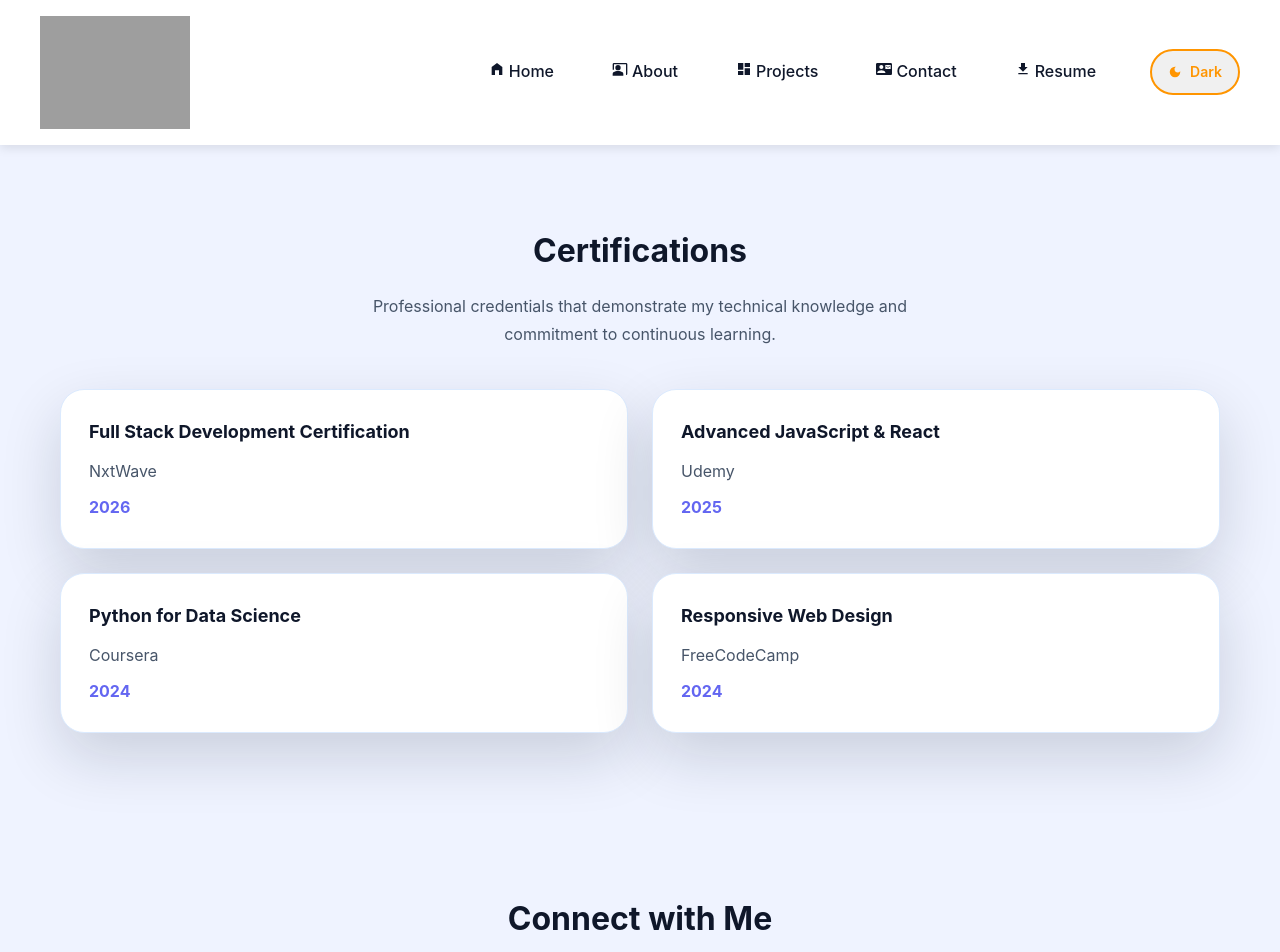
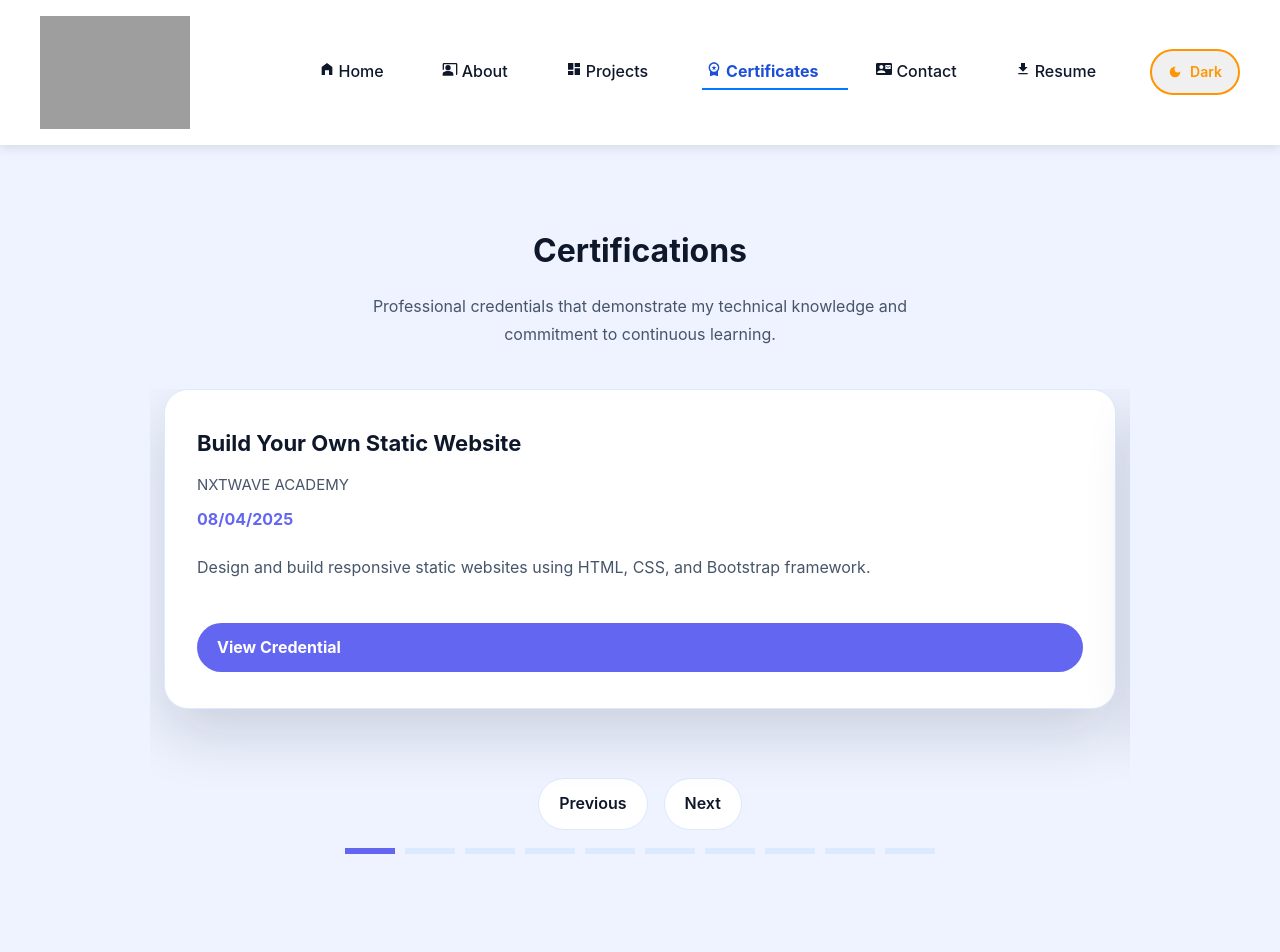
Before and after one commit to Shanmugasrivyshnav/Shanmuga-sri-vyshnav-Portfolio, a React (Create React App) app: page /certifecates in a window 1280 px wide. Shown: the top 952 px of the page. Built offline with nearby package versions, Linux system fonts and the light colour scheme; grey boxes are pictures that could not be loaded.

Commit message:
add certifecate section and message send in contact section

```diff
--- a/src/Components/Certifecates/StyledCertifecates.js
+++ b/src/Components/Certifecates/StyledCertifecates.js
@@ -28,37 +28,118 @@ export const SectionIntro = styled.p`
   line-height: 1.8;
 `;
 
-export const CertificateGrid = styled.div`
-  display: grid;
-  grid-template-columns: repeat(2, minmax(0, 1fr));
-  gap: 24px;
-  max-width: 1160px;
+export const CertificateCarousel = styled.div`
+  max-width: 980px;
   margin: 0 auto;
-  @media (max-width: 720px) {
-    grid-template-columns: 1fr;
-  }
+  position: relative;
+  overflow: hidden;
+`;
+
+export const CertificateTrack = styled.div`
+  display: flex;
+  transition: transform 0.45s ease;
+  transform: translateX(${(props) => props.activeIndex * -100}%);
+`;
+
+export const CertificateSlide = styled.div`
+  min-width: 100%;
+  padding: 0 14px;
+  box-sizing: border-box;
 `;
 
 export const CertificateCard = styled.div`
   background: ${(props) => props.theme.colorCard};
   border: 1px solid ${(props) => props.theme.colorBorder};
   border-radius: 24px;
-  padding: 28px;
+  padding: 36px 32px;
   box-shadow: ${(props) => props.theme.shadow};
+  min-height: 320px;
+  display: flex;
+  flex-direction: column;
+  justify-content: space-between;
 `;
 
 export const CertificateTitle = styled.h3`
   margin: 0 0 12px;
-  font-size: 18px;
+  font-size: 22px;
 `;
 
 export const CertificateIssuer = styled.p`
   margin: 0 0 10px;
   color: ${(props) => props.theme.colorTextMuted};
+  font-size: 15px;
 `;
 
 export const CertificateDate = styled.p`
-  margin: 0;
+  margin: 0 0 20px;
   color: ${(props) => props.theme.colorAccent};
   font-weight: 700;
 `;
+
+export const CertificateDescription = styled.p`
+  margin: 0 0 24px;
+  color: ${(props) => props.theme.colorTextMuted};
+  line-height: 1.8;
+`;
+
+export const CertificateLink = styled.a`
+  display: inline-block;
+  margin-top: auto;
+  padding: 12px 20px;
+  border-radius: 999px;
+  background: ${(props) => props.theme.colorAccent};
+  color: #fff;
+  text-decoration: none;
+  font-weight: 700;
+  transition:
+    transform 0.25s ease,
+    opacity 0.25s ease;
+
+  &:hover {
+    transform: translateY(-1px);
+    opacity: 0.95;
+  }
+`;
+
+export const CarouselControls = styled.div`
+  display: flex;
+  justify-content: center;
+  gap: 16px;
+  margin-top: 28px;
+`;
+
+export const CarouselButton = styled.button`
+  padding: 12px 20px;
+  border-radius: 999px;
+  border: 1px solid ${(props) => props.theme.colorBorder};
+  background: ${(props) => props.theme.colorCard};
+  color: ${(props) => props.theme.colorText};
+  cursor: pointer;
+  font-weight: 600;
+  transition:
+    background 0.25s ease,
+    transform 0.25s ease;
+
+  &:hover {
+    background: ${(props) => props.theme.colorAccentSoft};
+    transform: translateY(-1px);
+  }
+`;
+
+export const CarouselSlideList = styled.div`
+  display: flex;
+  justify-content: center;
+  gap: 10px;
+  margin-top: 18px;
+`;
+
+export const CarouselSlide = styled.button`
+  width: 50px;
+  height: 6px;
+  // border-radius: 50%;
+  border: none;
+  background: ${(props) =>
+    props.$active ? props.theme.colorAccent : props.theme.colorBorder};
+  cursor: pointer;
+  transition: background 0.25s ease;
+`;
--- a/src/Components/Certifecates/certifecates.js
+++ b/src/Components/Certifecates/certifecates.js
@@ -1,39 +1,128 @@
+import { useEffect, useState } from "react";
 import {
   CertificateSection,
   SectionHeader,
   SectionTitle,
   SectionIntro,
-  CertificateGrid,
+  CertificateCarousel,
+  CertificateTrack,
+  CertificateSlide,
   CertificateCard,
   CertificateTitle,
   CertificateIssuer,
   CertificateDate,
+  CertificateDescription,
+  CertificateLink,
+  CarouselControls,
+  CarouselButton,
+  CarouselSlideList,
+  CarouselSlide,
 } from "./StyledCertifecates";
 
 const certificates = [
   {
-    title: "Full Stack Development Certification",
-    issuer: "NxtWave",
-    date: "2026",
+    title: "Build Your Own Static Website",
+    issuer: "NXTWAVE ACADEMY",
+    date: "08/04/2025",
+    description:
+      "Design and build responsive static websites using HTML, CSS, and Bootstrap framework.",
+    link: "https://certificates.ccbp.in/academy/static-website?id=JBGBKIAMVA",
   },
   {
-    title: "Advanced JavaScript & React",
-    issuer: "Udemy",
-    date: "2025",
+    title: "Build Your Own Responsive Website",
+    issuer: "NXTWAVE ACADEMY",
+    date: "07/05/2025",
+    description:
+      "Build a responsive website that appears beautifully on the screen of any size. Develop a user-centric food tech website, an E-commerce product listing website for small business owners using bootstrap fundamental concepts.",
+    link: "https://certificates.ccbp.in/academy/build-your-own-responsive-website?id=GMBDWGRLZW",
   },
   {
-    title: "Python for Data Science",
-    issuer: "Coursera",
-    date: "2024",
+    title: "Introduction to Databases",
+    issuer: "NXTWAVE ACADEMY",
+    date: "01/06/2025",
+    description:
+      "Learned about the incredibly prevalent databases. Through the course, develop strong fundamentals and be proficient in concepts related to Databases and DBMS. Most importantly, able to perform powerful queries on databases using SQL.",
+    link: "https://certificates.ccbp.in/academy/introduction-to-databases?id=EOFCEICVYU",
   },
   {
-    title: "Responsive Web Design",
-    issuer: "FreeCodeCamp",
-    date: "2024",
+    title: "Programming Foundations with Python",
+    issuer: "NXTWAVE ACADEMY",
+    date: "05/10/2025",
+    description:
+      "With the course proficient in writing Python code and build real-world software using Object-Oriented Principles. Also build strong foundations in programming constructs of Python language.",
+    link: "https://certificates.ccbp.in/academy/programming-foundations-with-python?id=NEIQCTLPVK",
+  },
+  {
+    title: "Build Your Own Dynamic Web Application",
+    issuer: "NXTWAVE ACADEMY",
+    date: "28/11/2025",
+    description:
+      "real-world/interactive applications using JavaScript and develop skills that really matter to the companies.",
+    link: "https://certificates.ccbp.in/academy/dynamic-web-application?id=PGHMWMKUQS",
+  },
+  {
+    title: "JavaScript Essentials",
+    issuer: "NXTWAVE ACADEMY",
+    date: "20/12/2025",
+    description:
+      "learning about concepts such as events, scope, hoisting, and asynchronous JavaScript, you will gain a deeper understanding of how the language works and be able to write more effective code.",
+    link: "https://certificates.ccbp.in/academy/javascript-essentials?id=UXJZDOUQUO",
+  },
+  {
+    title: "Responsive Web Design using Flexbox",
+    issuer: "NXTWAVE ACADEMY",
+    date: "04/01/2026",
+    description:
+      "Powerful tool for creating responsive layouts that look good on any device Responsive design helps ensure that users have a seamless and enjoyable experience,responsive web design using Flexbox help you create better, more user-friendly devices",
+    link: "https://certificates.ccbp.in/academy/responsive-web-design-using-flexbox?id=PPFILFMNLK",
+  },
+  {
+    title: "Developer Foundations GIT and COMMAND LINE",
+    issuer: "NXTWAVE ACADEMY",
+    date: "02/02/2026",
+    description:
+      "Efficient ways to work with the computers and internet makes a better developer,understanding of how Operating Systems & Internet works,with Command-Line and Git which are every-day essentials for an applications.",
+    link: "https://certificates.ccbp.in/academy/developer-foundations?id=YGPTOJMPWX",
+  },
+  {
+    title: "Node JS",
+    issuer: "NXTWAVE ACADEMY",
+    date: "27/02/2026",
+    description:
+      "web application development, including routing, working with databases, building APIs, and security and deployment. By the end of the course, you will have a well-rounded understanding of how to build a backend web application using Node.js and Express.",
+    link: "https://certificates.ccbp.in/academy/node-js?id=DLIIDCRXHX",
+  },
+  {
+    title: "React JS",
+    issuer: "NXTWAVE ACADEMY",
+    date: "02/06/2026",
+    description:
+      "Working with ReactJS can make a developer's life easier thanks to its simplicity and modular infrastructure. By learning ReactJS, gain a highly sought-after skill that can open up a range of career and make a valuable asset to companies.",
+    link: "https://certificates.ccbp.in/academy/react-js?id=MSZTAJPEOG",
   },
 ];
 
 const Certifecates = () => {
+  const [activeIndex, setActiveIndex] = useState(0);
+
+  useEffect(() => {
+    const intervalId = setInterval(() => {
+      setActiveIndex((prevIndex) => (prevIndex + 1) % certificates.length);
+    }, 8000);
+
+    return () => clearInterval(intervalId);
+  }, []);
+
+  const handlePrev = () => {
+    setActiveIndex((prevIndex) =>
+      prevIndex === 0 ? certificates.length - 1 : prevIndex - 1,
+    );
+  };
+
+  const handleNext = () => {
+    setActiveIndex((prevIndex) => (prevIndex + 1) % certificates.length);
+  };
+
   return (
     <CertificateSection id="certificates">
       <SectionHeader>
@@ -44,15 +133,48 @@ const Certifecates = () => {
         </SectionIntro>
       </SectionHeader>
 
-      <CertificateGrid>
+      <CertificateCarousel>
+        <CertificateTrack activeIndex={activeIndex}>
           {certificates.map((certificate) => (
-          <CertificateCard key={certificate.title}>
+            <CertificateSlide key={certificate.title}>
+              <CertificateCard>
                 <CertificateTitle>{certificate.title}</CertificateTitle>
                 <CertificateIssuer>{certificate.issuer}</CertificateIssuer>
                 <CertificateDate>{certificate.date}</CertificateDate>
+                <CertificateDescription>
+                  {certificate.description}
+                </CertificateDescription>
+                <CertificateLink
+                  href={certificate.link}
+                  target="_blank"
+                  rel="noreferrer"
+                >
+                  View Credential
+                </CertificateLink>
               </CertificateCard>
+            </CertificateSlide>
           ))}
-      </CertificateGrid>
+        </CertificateTrack>
+
+        <CarouselControls>
+          <CarouselButton type="button" onClick={handlePrev}>
+            Previous
+          </CarouselButton>
+          <CarouselButton type="button" onClick={handleNext}>
+            Next
+          </CarouselButton>
+        </CarouselControls>
+
+        <CarouselSlideList>
+          {certificates.map((_, index) => (
+            <CarouselSlide
+              key={index}
+              $active={index === activeIndex}
+              onClick={() => setActiveIndex(index)}
+            />
+          ))}
+        </CarouselSlideList>
+      </CertificateCarousel>
     </CertificateSection>
   );
 };
--- a/src/Components/Contact/StyledContacts.js
+++ b/src/Components/Contact/StyledContacts.js
@@ -108,7 +108,11 @@ export const ContactButton = styled.button`
   color: #fff;
   font-weight: 700;
   cursor: pointer;
-  transition: transform 0.25s ease;
+  opacity: ${(props) => (props.disabled ? 0.65 : 1)};
+  pointer-events: ${(props) => (props.disabled ? "none" : "auto")};
+  transition:
+    transform 0.25s ease,
+    opacity 0.25s ease;
 
   &:hover {
     transform: translateY(-1px);
@@ -117,6 +121,7 @@ export const ContactButton = styled.button`
 
 export const StatusMessage = styled.p`
   margin: 0;
-  color: ${(props) => (props.$success ? "#16a34a" : "#2563eb")};
+  color: ${(props) =>
+    props.$success ? "#16a34a" : props.$error ? "#dc2626" : "#2563eb"};
   font-weight: 600;
 `;
--- a/src/Components/Header/navBar.js
+++ b/src/Components/Header/navBar.js
@@ -8,6 +8,7 @@ import {
   MdContactMail,
   MdDashboard,
   MdDownload,
+  MdWorkspacePremium,
 } from "react-icons/md";
 import { RiMenu5Line, RiCloseLine } from "react-icons/ri";
 import {
@@ -83,6 +84,18 @@ const NavBar = ({ isDarkMode, toggleTheme }) => {
         </HeaderElement>
         <HeaderElement
           as={NavLink}
+          to="/certifecates"
+          className={({ isActive }) => (isActive ? "active" : undefined)}
+          onClick={() => setIsMobileMenuOpen(false)}
+          isDarkMode={isDarkMode}
+        >
+          <HeaderElementIcons>
+            <MdWorkspacePremium />
+          </HeaderElementIcons>
+          Certificates
+        </HeaderElement>
+        <HeaderElement
+          as={NavLink}
           to="/contact"
           className={({ isActive }) => (isActive ? "active" : undefined)}
           onClick={() => setIsMobileMenuOpen(false)}
```
Also changed, not shown: src/Components/Contact/contacts.js (+18 -5 lines), src/Components/Home/home.js (+19 -11 lines). Lines whose indentation alone changed are shown as unchanged.
